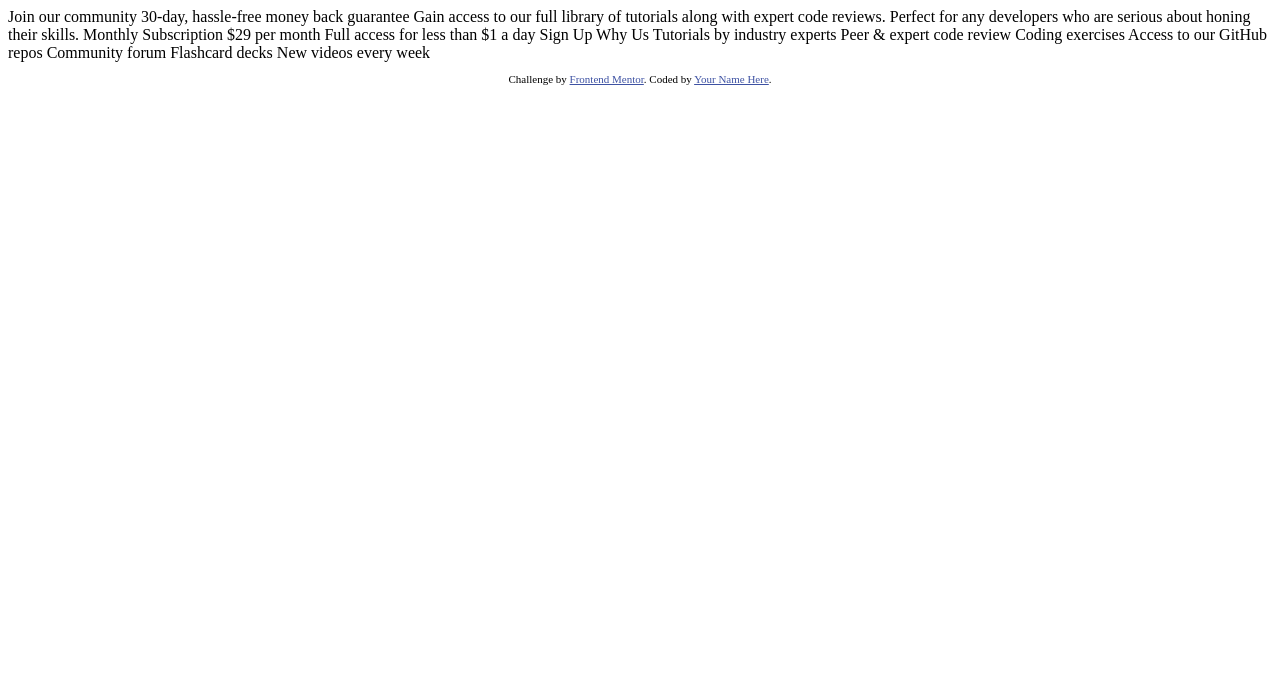
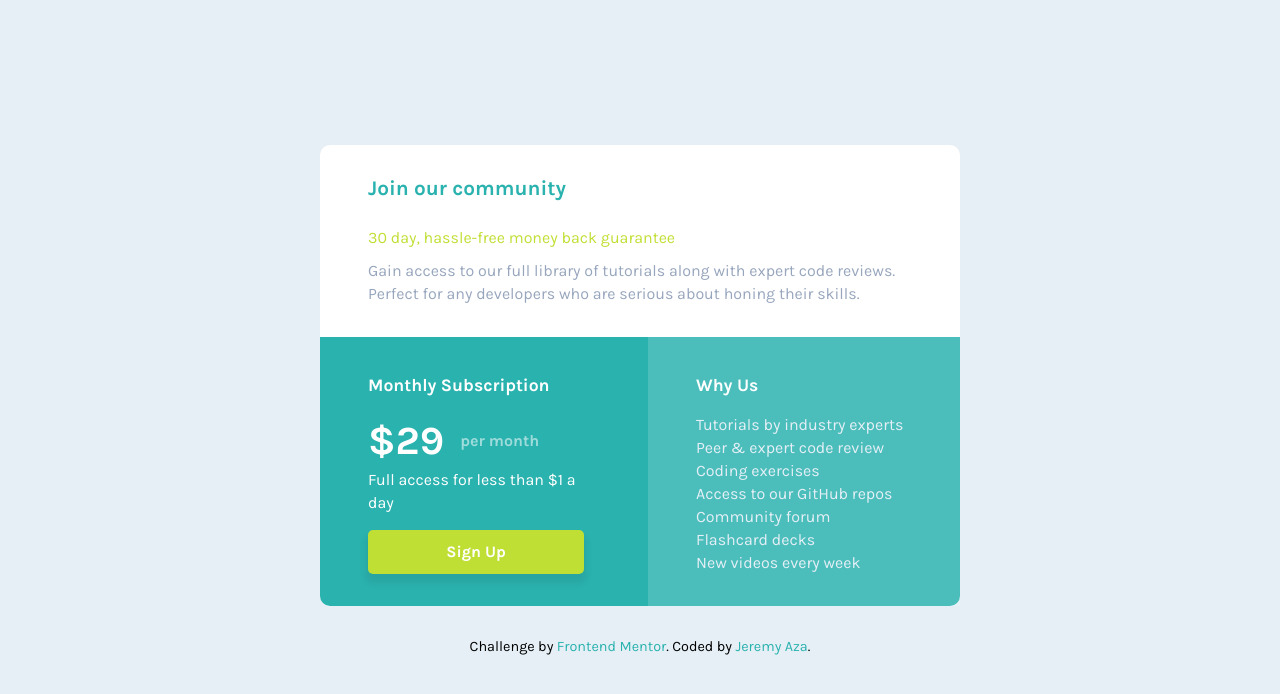
Before and after one commit to jeremyaza/single-price-grid-component, a plain HTML site: page index.html in a window 1280 px wide. Drawn offline with Linux system fonts and the light colour scheme.

Commit message:
single price grid component - challenge

```diff
--- a/css/global.css
+++ b/css/global.css
@@ -0,0 +1,23 @@
+:root {
+  --bg-component: #fff;
+  --cyan: hsl(179, 62%, 43%);
+  --bright-yellow: hsl(71, 73%, 54%);
+  --light-gray: hsl(204, 43%, 93%);
+  --grayish-blue: hsl(218, 22%, 67%);
+}
+
+* {
+  margin: 0;
+  padding: 0;
+  box-sizing: border-box;
+  font-size: 1rem;
+  font-family: "Karla", sans-serif;
+}
+
+ul {
+  list-style: none;
+}
+
+a {
+  text-decoration: none;
+}
--- /dev/null
+++ b/css/main.css
@@ -0,0 +1,149 @@
+.container {
+  min-height: 100vh;
+  display: flex;
+  flex-direction: column;
+  justify-content: center;
+  padding: 3rem 0 2rem 0;
+  background-color: var(--light-gray);
+}
+
+.main_content {
+  display: flex;
+  flex-wrap: wrap;
+  align-items: center;
+  justify-content: center;
+}
+
+/*--------------
+    COMPONENT
+--------------*/
+.content_component {
+  background-color: var(--bg-component);
+  width: clamp(375px, 50%, 1440px);
+  border-radius: 10px;
+  transition: all ease 0.65s;
+  line-height: 23px;
+}
+
+/* header */
+.header_component {
+  padding: 2rem 3rem;
+}
+
+.header_component p {
+  color: var(--grayish-blue);
+}
+
+.header_component__title {
+  color: var(--cyan);
+  font-size: clamp(1rem, 1.3rem, 2rem);
+  padding: 0 0 1rem 0;
+}
+
+.header_component .header_component__accent {
+  color: var(--bright-yellow);
+  padding: 10px 0;
+}
+
+/* Body */
+.body_component {
+  width: 100%;
+  display: grid;
+  gap: 1rem;
+  color: white;
+  grid-template-columns: repeat(auto-fit, minmax(15rem, 1fr));
+  background-color: var(--cyan);
+  border-radius: 0 0 10px 10px;
+}
+
+.body_component__title {
+  font-size: clamp(1rem, 1.1rem, 1.3rem);
+  font-weight: 700;
+}
+
+/* Left side */
+.body_component__left_side {
+  display: flex;
+  flex-direction: column;
+  justify-content: space-between;
+  padding: 2.3rem 3rem 2rem 3rem;
+}
+
+.price {
+  padding: 1rem 0;
+}
+
+.price p {
+  font-weight: 300;
+}
+
+.price .price__title {
+  display: flex;
+  align-items: center;
+  font-size: min(2.5rem, 3rem);
+  font-weight: 700;
+  padding: 1rem 0;
+}
+
+.price .price__accent {
+  color: rgba(255, 255, 255, 0.541);
+  padding: 0 0 0 1rem;
+}
+
+.sign_up {
+  cursor: pointer;
+  background-color: var(--bright-yellow);
+  border: none;
+  padding: 0.8rem 0;
+  border-radius: 5px;
+  box-shadow: 0 7px 7px 2px rgba(31, 30, 32, 0.089);
+  color: white;
+  font-weight: 700;
+}
+
+/* Right side */
+.body_component__right_side {
+  padding: 2.3rem 3rem 2rem 3rem;
+  background-color: rgba(255, 255, 255, 0.158);
+}
+
+.menu {
+  padding-top: 1rem;
+  font-weight: 200;
+  color: var(--light-gray);
+}
+
+/*--------------
+    FOOTER
+--------------*/
+footer {
+  text-align: center;
+  padding: 2rem 0 1rem 0;
+}
+
+footer a {
+  color: var(--cyan);
+}
+
+.attribution,
+footer a {
+  font-size: clamp(0.8rem, 0.9rem, 1rem);
+}
+
+/*--------------
+    RESPONSIVE
+--------------*/
+
+@media screen and (max-width: 650px) {
+  /*--------------
+    COMPONENT
+    --------------*/
+  .header_component {
+    padding: 2rem 2rem;
+  }
+  /* Left side */
+  .body_component__left_side,
+  .body_component__right_side {
+    padding: 1.4rem 2rem;
+  }
+}
--- a/index.html
+++ b/index.html
@@ -1,50 +1,60 @@
 <!DOCTYPE html>
 <html lang="en">
   <head>
-  <meta charset="UTF-8">
-  <meta name="viewport" content="width=device-width, initial-scale=1.0"> <!-- displays site properly based on user's device -->
+    <meta charset="UTF-8" />
+    <meta name="viewport" content="width=device-width, initial-scale=1.0" />
+    <meta name="description" content="Desafio de Frontend Mentor" />
+    <meta name="author" content="Jeremy Aza" />
+    <meta name="robots" content="index,follow" />
+    <link rel="icon" type="image/png" sizes="32x32" href="./images/favicon-32x32.png" />
+    <link rel="preconnect" href="https://fonts.googleapis.com" />
+    <link rel="preconnect" href="https://fonts.gstatic.com" crossorigin />
+    <link href="https://fonts.googleapis.com/css2?family=Karla:wght@400;700&display=swap" rel="stylesheet" async />
+    <link rel="stylesheet" href="css/global.css" />
+    <link rel="stylesheet" href="css/main.css" />
 
-  <link rel="icon" type="image/png" sizes="32x32" href="./images/favicon-32x32.png">
-
-  <title>Frontend Mentor | Single Price Grid Component</title>
-
-  <!-- Feel free to remove these styles or customise in your own stylesheet 👍 -->
-  <style>
-    .attribution { font-size: 11px; text-align: center; }
-    .attribution a { color: hsl(228, 45%, 44%); }
-  </style>
+    <title>Single Price Grid Component | Challenge</title>
   </head>
   <body>
-  Join our community
-
-  30-day, hassle-free money back guarantee
-
-  Gain access to our full library of tutorials along with expert code reviews.
-  Perfect for any developers who are serious about honing their skills.
-
-  Monthly Subscription
-
-  &dollar;29 per month
-
-  Full access for less than &dollar;1 a day
-
-  Sign Up
-
-  Why Us
-
-  Tutorials by industry experts
-  Peer &amp; expert code review
-  Coding exercises
-  Access to our GitHub repos
-  Community forum
-  Flashcard decks
-  New videos every week
-
+    <div class="container">
+      <main class="main_content">
+        <section class="content_component">
+          <div class="header_component">
+            <h2 class="header_component__title">Join our community</h2>
+            <p class="header_component__accent">30 day, hassle-free money back guarantee</p>
+            <p>Gain access to our full library of tutorials along with expert code reviews.</p>
+            <p>Perfect for any developers who are serious about honing their skills.</p>
+          </div>
+          <div class="body_component">
+            <div class="body_component__left_side">
+              <h3 class="body_component__title">Monthly Subscription</h3>
+              <div class="price">
+                <p class="price__title">&dollar;29 <span class="price__accent">per month</span></p>
+                <p>Full access for less than &dollar;1 a day</p>
+              </div>
+              <button class="sign_up">Sign Up</button>
+            </div>
+            <div class="body_component__right_side">
+              <h3 class="body_component__title">Why Us</h3>
+              <ul class="menu">
+                <li class="item">Tutorials by industry experts</li>
+                <li class="item">Peer &amp; expert code review</li>
+                <li class="item">Coding exercises</li>
+                <li class="item">Access to our GitHub repos</li>
+                <li class="item">Community forum</li>
+                <li class="item">Flashcard decks</li>
+                <li class="item">New videos every week</li>
+              </ul>
+            </div>
+          </div>
+        </section>
+      </main>
       <footer>
         <p class="attribution">
-      Challenge by <a href="https://www.frontendmentor.io?ref=challenge" target="_blank">Frontend Mentor</a>.
-      Coded by <a href="#">Your Name Here</a>.
+          Challenge by <a href="https://www.frontendmentor.io?ref=challenge" target="_blank" rel="noopener noreferrer">Frontend Mentor</a>. Coded by
+          <a href="https://github.com/jeremyaza" target="_blank" rel="noopener noreferrer">Jeremy Aza</a>.
         </p>
       </footer>
+    </div>
   </body>
 </html>
```
Also changed, not shown: css/mains.css (deleted), images/app.png (added), 2 other files. Lines whose indentation alone changed are shown as unchanged.
